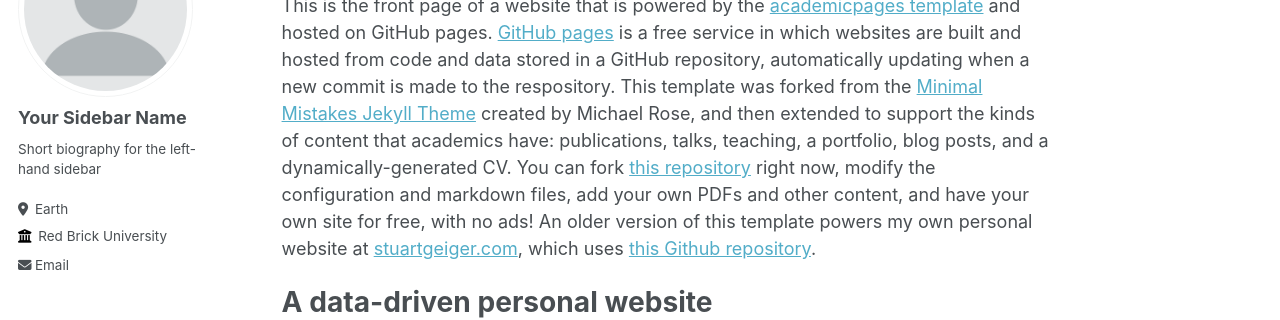
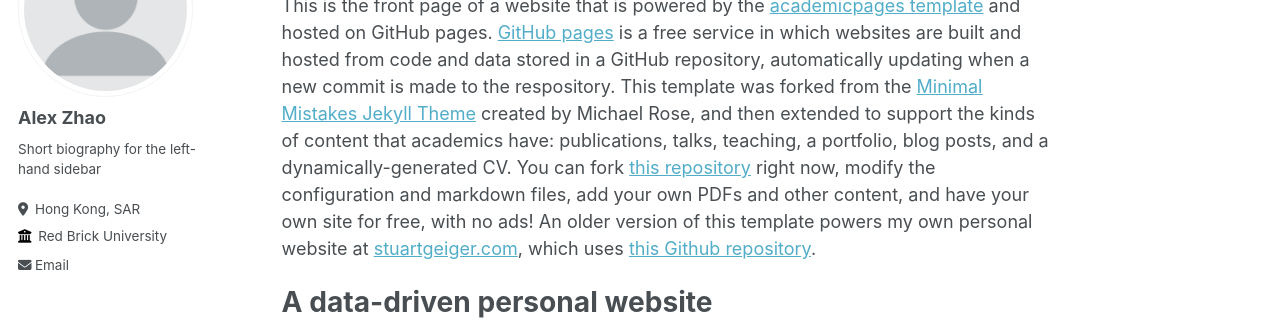
Before and after one commit to alexztc/alexztc.github.io, a Jekyll site: the page built from _pages/about.md, in a window 1280 px wide. Shown: the part 196-516 px from the top of the page. Built offline with Jekyll 4.4.1, drawn with Linux system fonts in a browser that asks for light colours.

Commit message:
Update _config.yml

```diff
--- a/_config.yml
+++ b/_config.yml
@@ -22,10 +22,10 @@ repository               : "academicpages/academicpages.github.io"
 author:
   # Biographic information
   avatar           : "profile.png"
-  name             : "Your Sidebar Name"
+  name             : "Alex Zhao"
   pronouns         : # example: "she/her"
   bio              : "Short biography for the left-hand sidebar"
-  location         : "Earth"
+  location         : "Hong Kong, SAR"
   employer         : "Red Brick University"
   uri              : # URL
   email            : "none@example.org"
```
